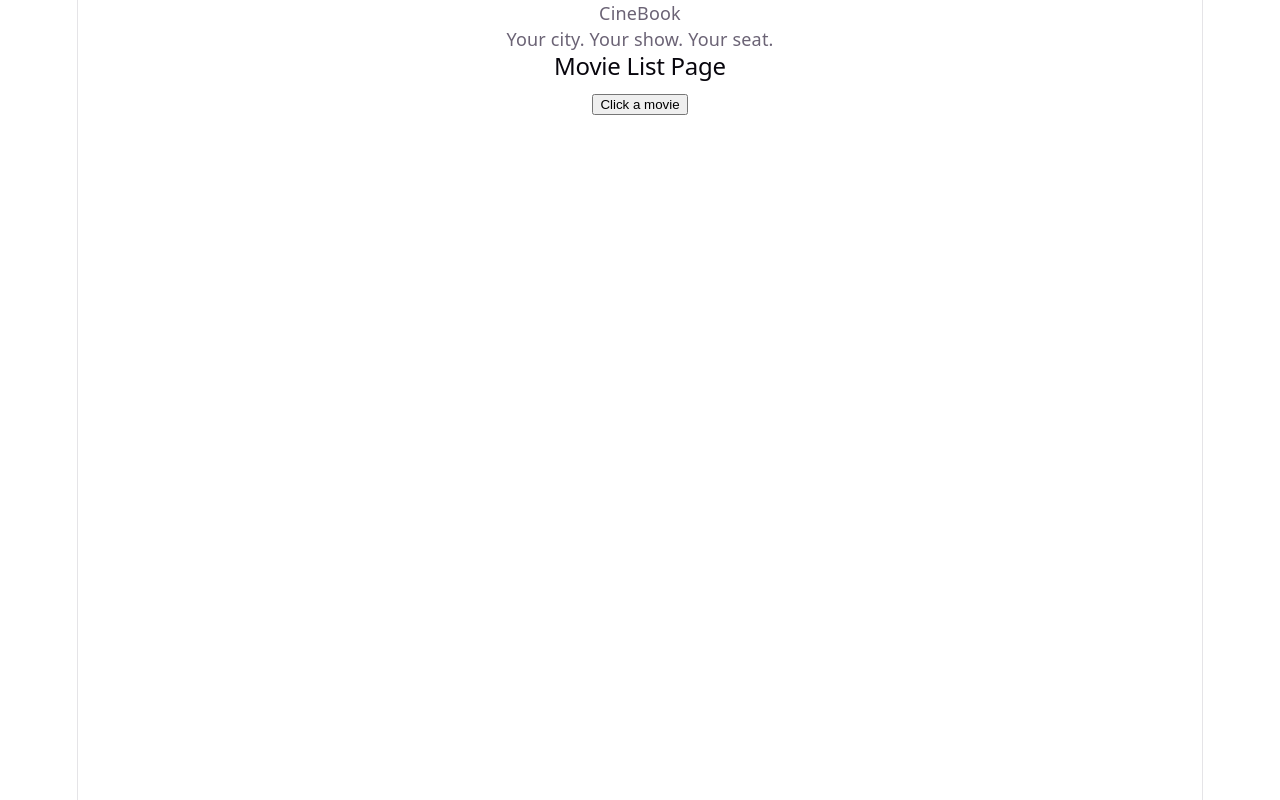
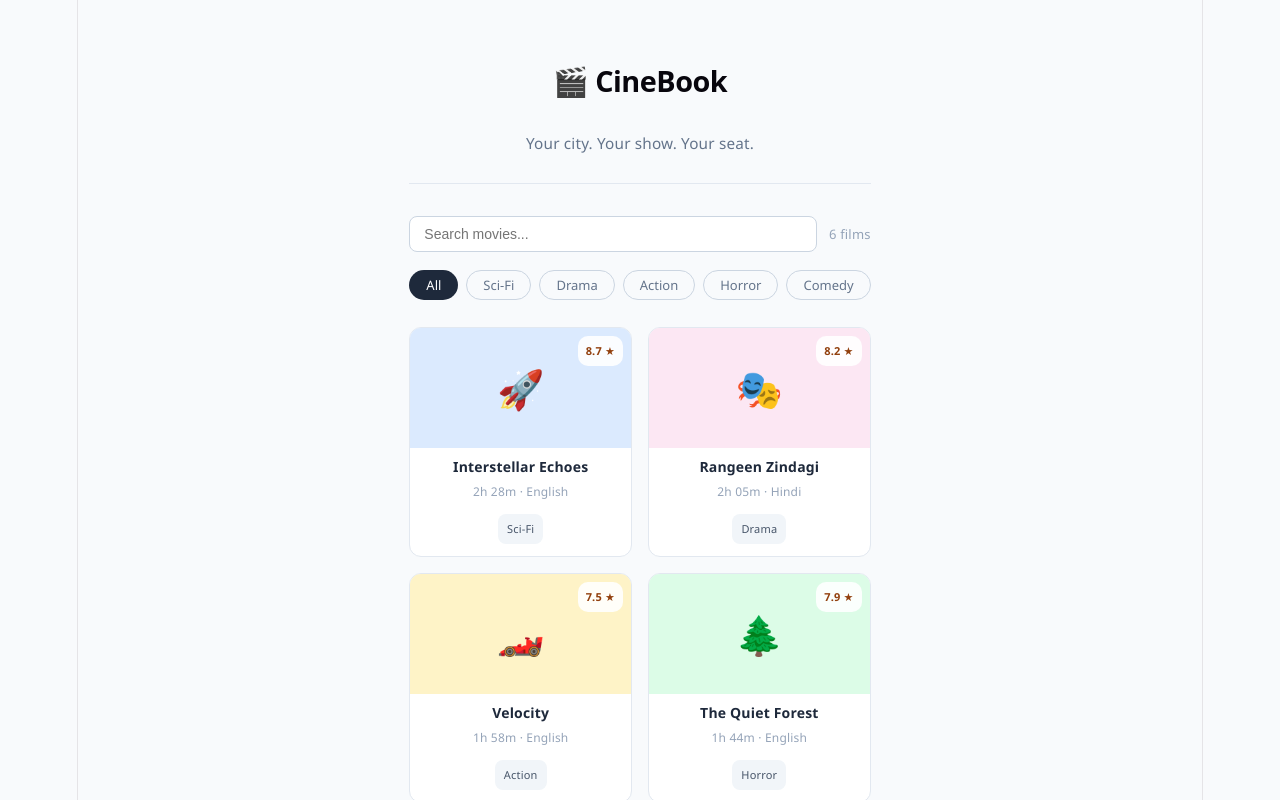
Before and after one commit to SoundaryaGWL/my-first-react-app, a React (Vite) app: page / in a window 1280 px wide. Shown: the top 800 px of the page. Built offline with nearby package versions, Linux system fonts and the light colour scheme.

Commit message:
test: dev deployment

```diff
--- a/src/App.jsx
+++ b/src/App.jsx
@@ -1,23 +1,28 @@
 import { useState } from "react";
+import MovieList from "./components/MovieList";
+import Showtimes from "./components/Showtimes";
+import { MOVIES } from "./data/movies";
+import "./styles/app.css";
 
 function App() {
   const [selectedMovie, setSelectedMovie] = useState(null);
 
   return (
-    <div>
-      <span onClick={() => setSelectedMovie(null)}>CineBook</span>
-      <p>Your city. Your show. Your seat.</p>
+    <div className="app">
+      <header className="app-header">
+        <h1 className="app-logo" onClick={() => setSelectedMovie(null)}>
+          🎬 CineBook
+        </h1>
+        <p className="app-tagline">Your city. Your show. Your seat.</p>
+      </header>
 
-      {selectedMovie === null ? (
-        <h2>Movie List Page</h2>
-      ) : (
-        <h2>Showtimes Page — {selectedMovie}</h2>
-      )}
-
-      {/* Temporary test button */}
-      <button onClick={() => setSelectedMovie("Interstellar")}>
-        Click a movie
-      </button>
+      <main className="app-main">
+        {selectedMovie === null ? (
+          <MovieList movies={MOVIES} onSelect={setSelectedMovie} />
+        ) : (
+          <Showtimes movie={selectedMovie} onBack={() => setSelectedMovie(null)} />
+        )}
+      </main>
     </div>
   );
 }
```
